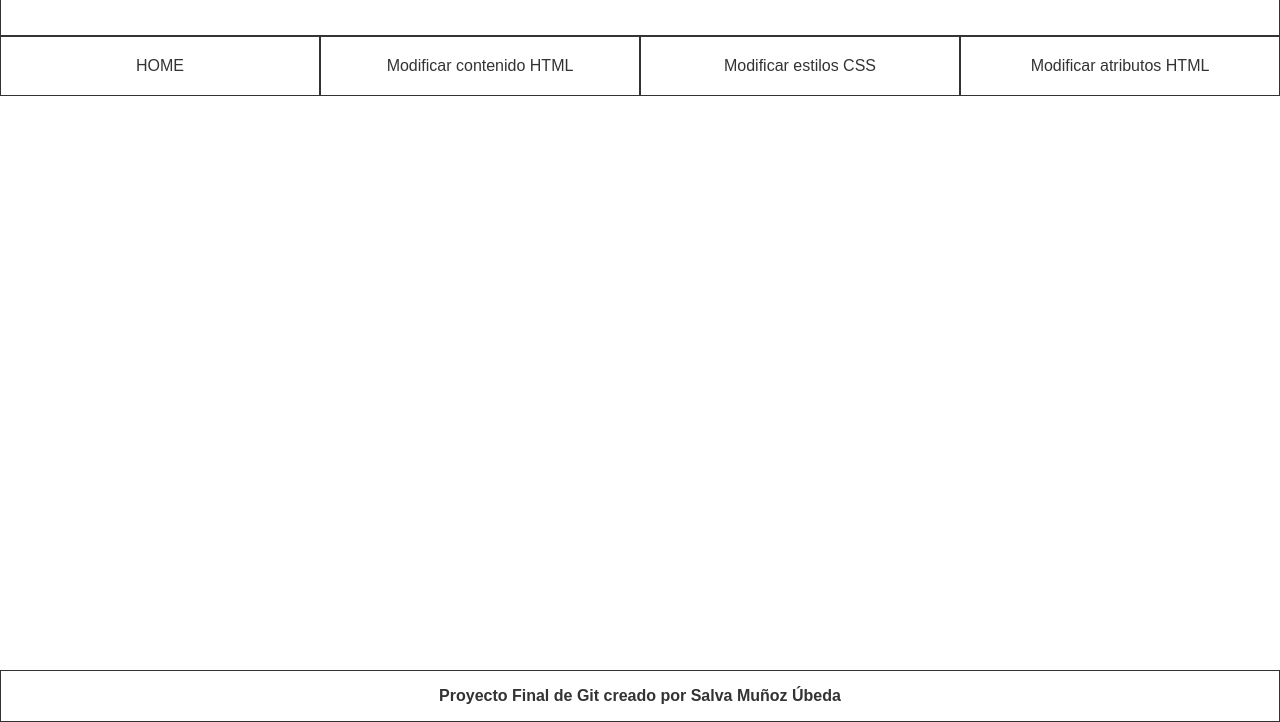
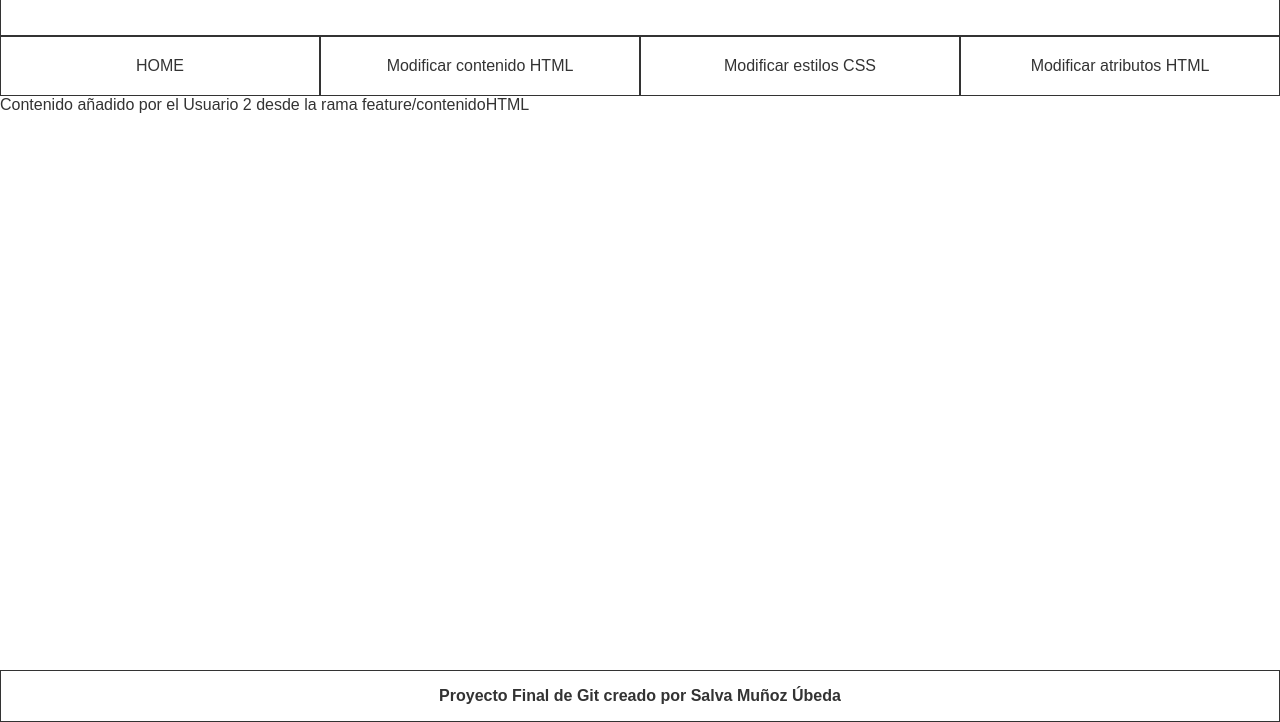
Before and after one commit to Salmu10/Salva_ProyectoFinalGit, a website built with Parcel: page index.html in a window 1280 px wide. Shown: the part 78-800 px from the top of the page. Built offline with nearby package versions, Linux system fonts and the light colour scheme.

Commit message:
Usuario 2: Añadido contenido html

```diff
--- a/index.html
+++ b/index.html
@@ -36,6 +36,8 @@
       <div>Modificar estilos CSS</div>
       <div>Modificar atributos HTML</div>
     </nav>
+
+    <div>Contenido añadido por el Usuario 2 desde la rama feature/contenidoHTML</div>
   </main>
 
   <footer class="footer">
```
